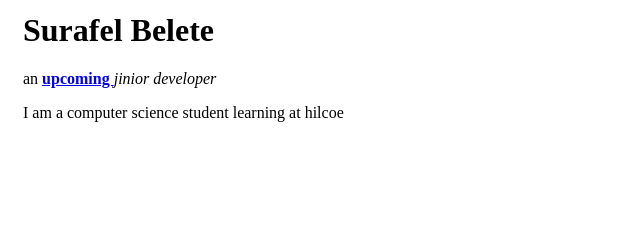
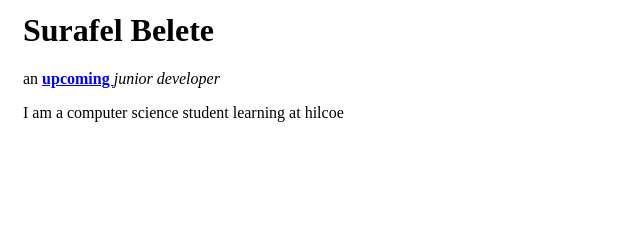
Before and after one commit to SurafelBelete/CV, a plain HTML site: page index.html in a window 1280 px wide. Shown: the part 132-372 px from the top of the page, 358-998 px from the left. Drawn offline with Linux system fonts and the light colour scheme.

Commit message:
Update index.html

```diff
--- a/index.html
+++ b/index.html
@@ -14,7 +14,7 @@
 					<img src="IMG/simien-Fox.png" alt="Surafel's favourite animal" height="320" width="320">
 				</td>
 				<td> <h1>Surafel Belete</h1>
-					 <p>an <strong><a href="https://et.linkedin.com/in/surafel-belete-4a31b7156"> upcoming </a> </strong><em> jinior developer</em></p>
+					 <p>an <strong><a href="https://et.linkedin.com/in/surafel-belete-4a31b7156"> upcoming </a> </strong><em> junior developer</em></p>
 					 <p>I am a computer science student learning at hilcoe</p></td>
 			</tr>
 		</tbody>
```
